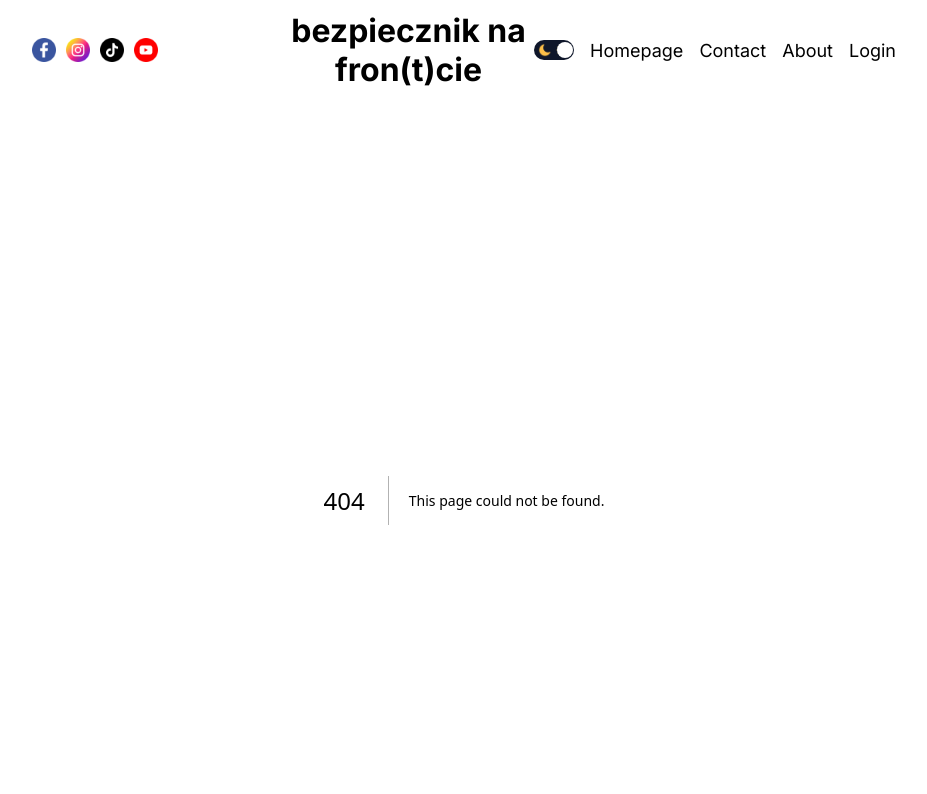
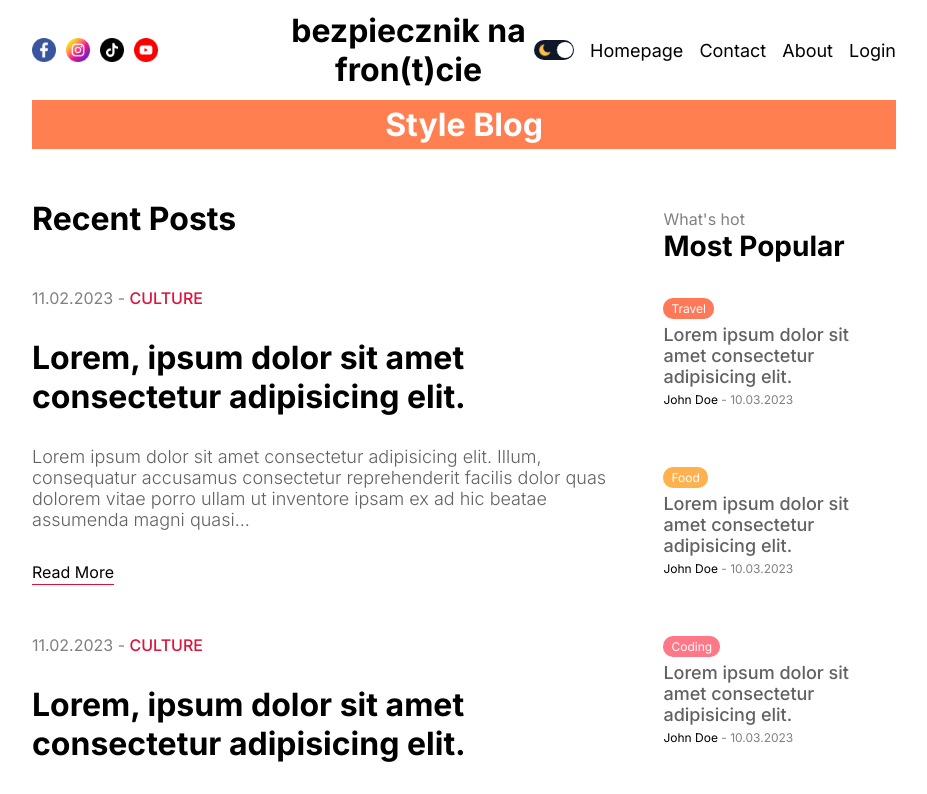
Before and after one commit to Kkinod/BNF-Blog, a Next.js app: page /blog in a window 1280 px wide. Before the commit this address had no page. Shown: the top 794 px of the page, without its empty margins (176-1103 px from the left). Built offline with nearby package versions, Linux system fonts and the light colour scheme.

Commit message:
add category page

```diff
--- /dev/null
+++ b/src/app/blog/blogPage.css
@@ -0,0 +1,12 @@
+.blogPage__title {
+	background-color: coral;
+	padding: 5px 10px;
+	color: white;
+	text-align: center;
+	text-transform: capitalize;
+}
+
+.blogPage__content {
+	display: flex;
+	gap: 3.125rem;
+}
--- /dev/null
+++ b/src/app/blog/page.tsx
@@ -0,0 +1,17 @@
+import { CardList } from "@/components/CardList/CardList";
+import "./blogPage.css";
+import { Menu } from "@/components/Menu/Menu";
+
+const BlogPage = () => {
+	return (
+		<div className="blogPage">
+			<h1 className="blogPage__title">Style Blog</h1>
+			<div className="blogPage__content">
+				<CardList />
+				<Menu />
+			</div>
+		</div>
+	);
+};
+
+export default BlogPage;
```
